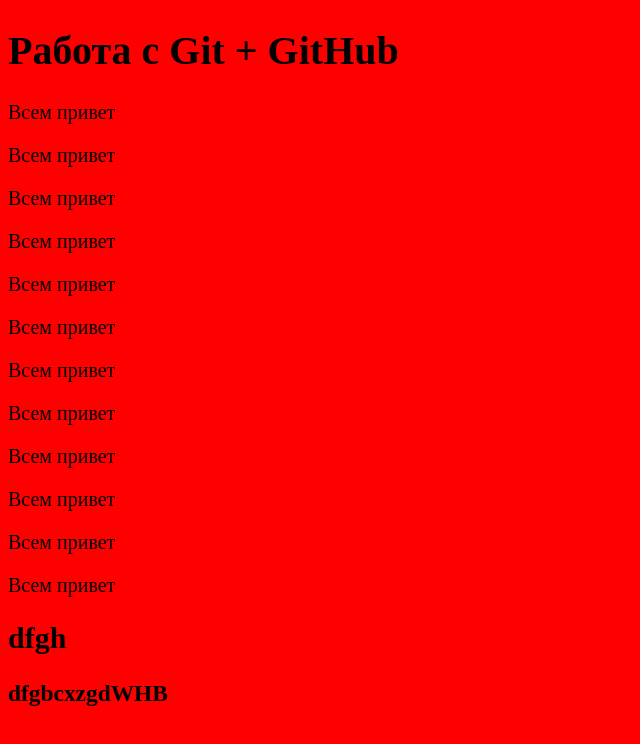
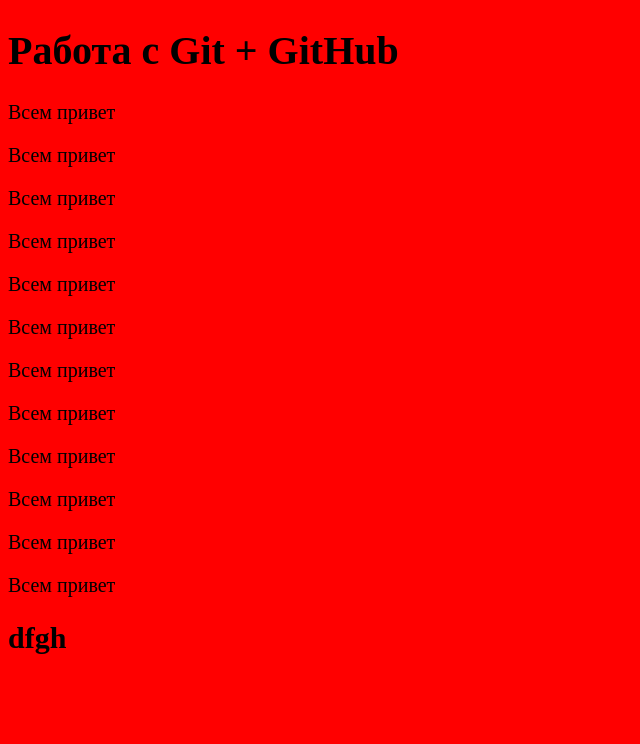
Before and after one commit to maksimbazhenov/gitTest, a plain HTML site: page index.html in a window 1280 px wide. Shown: the whole page, without its empty margins (0-640 px from the left). Drawn offline with Linux system fonts and the light colour scheme; a script that the page names is missing.

Commit message:
закоментировал h3

```diff
--- a/index.html
+++ b/index.html
@@ -22,7 +22,7 @@
     <p>Всем привет</p>
     <p>Всем привет</p>
     <h2>dfgh</h2>
-    <h3>dfgbcxzgdWHB</h3>
+    <!-- <h3>dfgbcxzgdWHB</h3> -->
     <script src="js/script.jsgi"></script>
 </body>
 </html>
```
